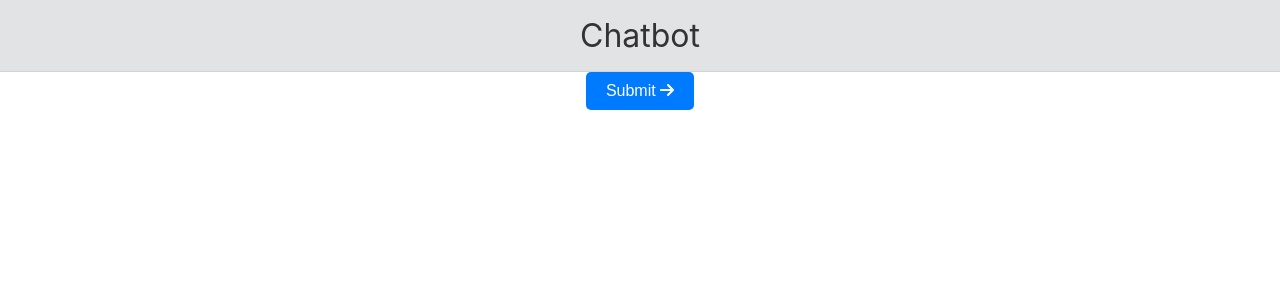
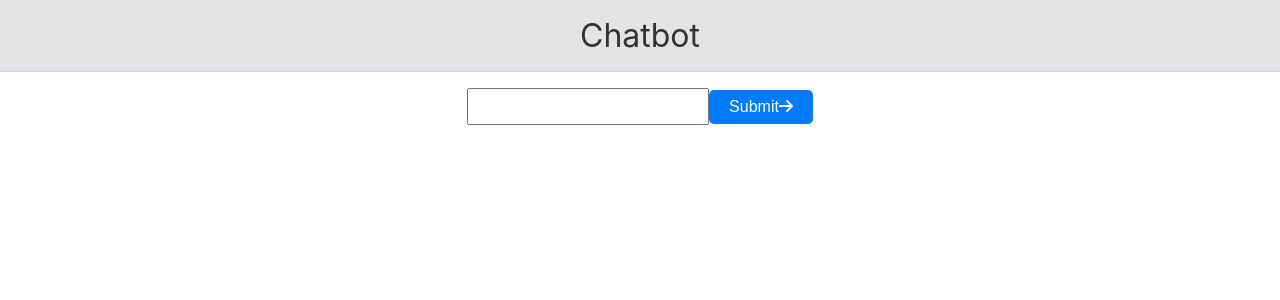
Before and after one commit to samfallowfield/Ai-assist-handbook, a React (Create React App) app: page / in a window 1280 px wide. Shown: the top 300 px of the page. Built offline with nearby package versions, Linux system fonts and the light colour scheme.

Commit message:
begin creating text screen

```diff
--- a/src/App.css
+++ b/src/App.css
@@ -52,7 +52,7 @@
 }
 
 #submit-button {
-  padding: 10px 20px;
+  padding: 8px 20px;
   font-size: 1rem;
   color: #fff;
   background-color: #007bff;
@@ -72,3 +72,21 @@
   background-color: #00408b;
   transform: translateY(1px);
 }
+
+#text-input {
+  padding: 6px;
+  font-size: 1.1rem;
+}
+
+#chat-box{
+  width: 75%;
+
+
+}
+
+.Chat-body{
+  display: flex;
+  flex-direction: column;
+  justify-content: center;
+  align-items: center;
+}
--- a/src/App.js
+++ b/src/App.js
@@ -1,12 +1,33 @@
+import { useState, useEffect } from "react";
 import "./App.css";
-import Header from './components/Header';
-import Button from "./components/atoms/Button";
+import Header from "./components/Header";
+import InputForm from "./components/InputForm";
+import ChatBox from "./components/ChatBox";
 
 function App() {
+  const [userMessage, setUserMessage] = useState("");
+  const [chatHistory, setChathistory] = useState([]);
+
+  useEffect(() => {
+    setChathistory((prevChatHistory) => [...prevChatHistory, userMessage]);
+  }, [userMessage]);
+
+  // whatever parameter you pass to setChathistory will be equal to the value of chatHistory
+  // if we just gave it a value it would add that value to the array, but if we give it a parameter, the parameter is always the current state of chat history
+
+  useEffect(() => {
+    console.log(chatHistory);
+  }, [chatHistory]);
+
   return (
     <div className="App">
-      <Header />
-      <Button text="Submit " />
+      <div className="Header">
+        <Header />
+      </div>
+      <div className="Chat-body">
+        <ChatBox chatHistory={chatHistory} />
+        <InputForm setUserMessage={setUserMessage} />
+      </div>
     </div>
   );
 }
--- /dev/null
+++ b/src/components/ChatBox.js
@@ -0,0 +1,18 @@
+function ChatBox({ chatHistory }) {
+  if (chatHistory) {
+    return (
+      <div id="chat-box">
+        {chatHistory.map((message, index) => (
+          <p
+            key={index}
+            style={{ textAlign: index % 2 === 0 ? "left" : "right" }}
+          >
+            {message}
+          </p>
+        ))}
+      </div>
+    );
+  }
+}
+
+export default ChatBox;
--- /dev/null
+++ b/src/components/InputForm.js
@@ -0,0 +1,28 @@
+import { useState } from "react";
+import Button from "./atoms/Button";
+import TextInput from "./atoms/TextInput";
+
+
+
+function InputForm({setUserMessage}){
+    const [text, setText] = useState("");
+
+    function handleChange(e){
+        setText(e.target.value);
+    }
+
+    function handleSubmit(e){
+        e.preventDefault()
+        setUserMessage(text)
+
+    }
+
+    return(
+        <form id= "input-form" onSubmit={handleSubmit}>
+            <TextInput handleChange={handleChange}/>
+            <Button text="Submit" />
+        </form>
+    )
+}
+
+export default InputForm;
--- /dev/null
+++ b/src/components/atoms/TextInput.js
@@ -0,0 +1,8 @@
+function TextInput({handleChange}){
+
+    return(
+        <input id="text-input" data-testid="text-input" onChange={handleChange}></input>
+    )
+}
+
+export default TextInput
```
Also changed, not shown: src/components/atoms/Text-Input.js (deleted), 2 other files (tests, documents, lock files or other folders).
